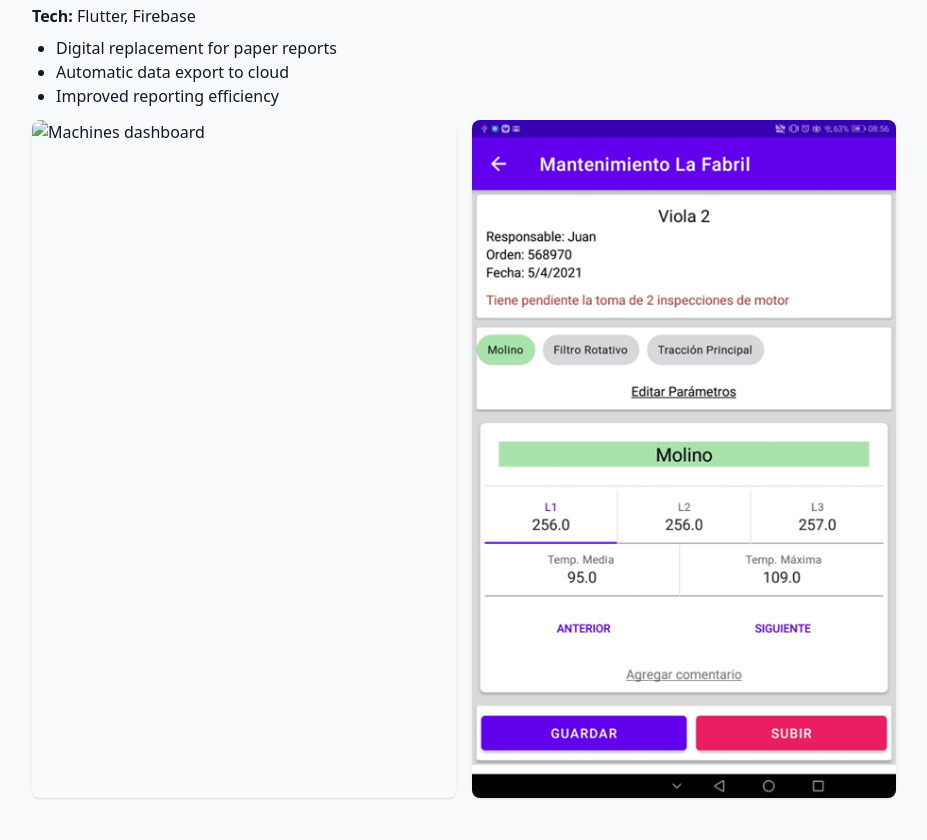
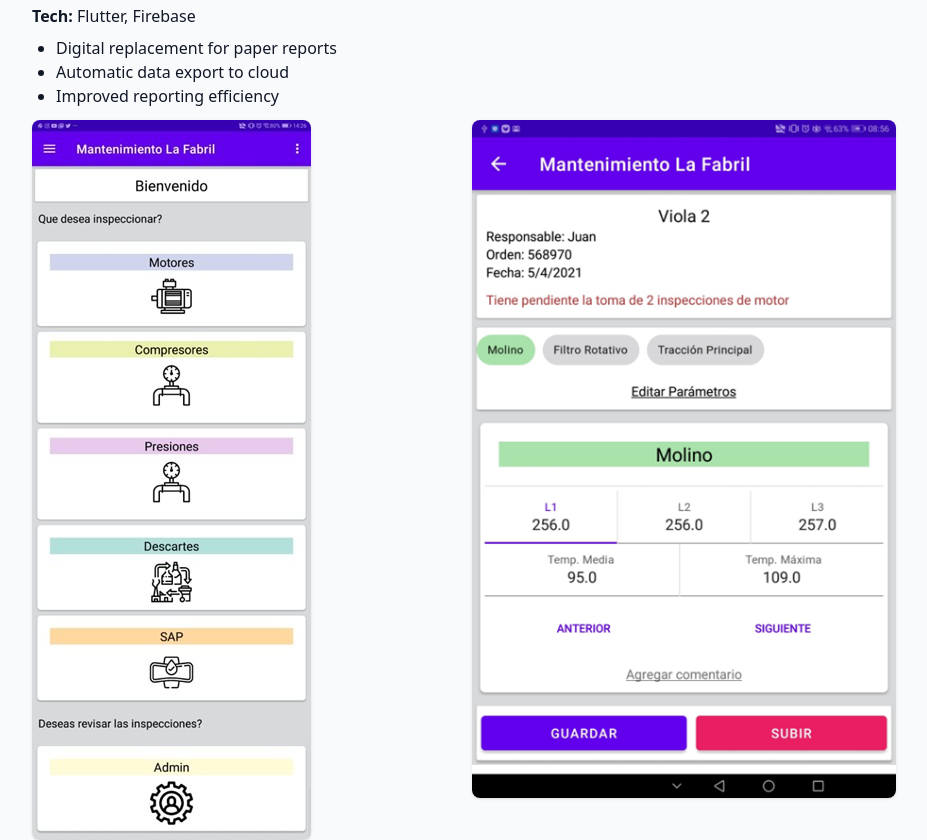
Before and after one commit to rvalarezo/portfolio, a plain HTML site: page index.html in a window 1280 px wide. Shown: the part 5280-6120 px from the top of the page, without its empty margins (176-1103 px from the left). Drawn offline with nearby package versions, Linux system fonts and the light colour scheme.

Commit message:
Update index.html

```diff
--- a/index.html
+++ b/index.html
@@ -121,7 +121,7 @@
         <li>Improved reporting efficiency</li>
       </ul>
       <div class="grid grid-cols-1 md:grid-cols-2 gap-4 mt-3">
-        <img src="./images/reports-dashboard.jpg" alt="Machines dashboard" class="rounded-lg shadow">
+        <img src="./images/report-dashboard.jpg" alt="Machines dashboard" class="rounded-lg shadow">
         <img src="./images/report-form.png" alt="Report Form" class="rounded-lg shadow">
 
       </div>
```
